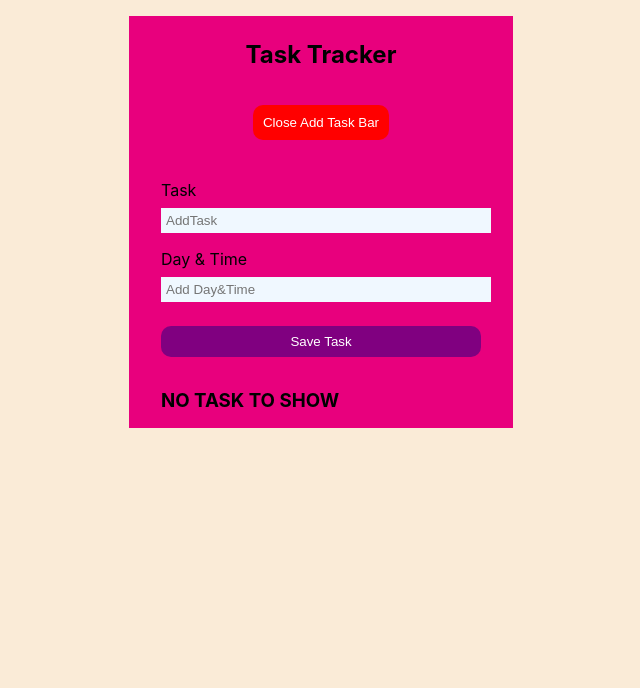
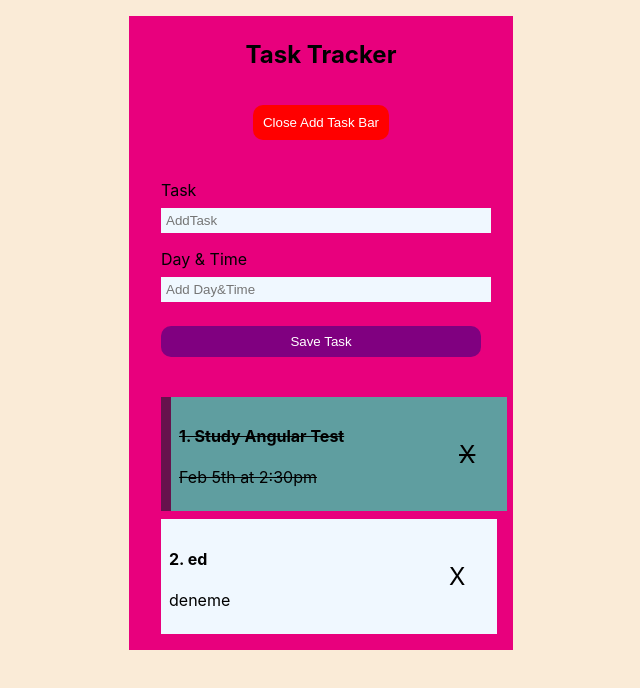
Before and after one commit to BedirhanTalhaKuzucu/taskManagerApp-Angular, an Angular app: page / in a window 1280 px wide. Shown: the top 688 px of the page, without its empty margins (319-959 px from the left). Built offline with nearby package versions, Linux system fonts and the light colour scheme; data requests are answered from the project's data file.

Commit message:
app comp test

```diff
--- a/src/app/app.component.ts
+++ b/src/app/app.component.ts
@@ -13,14 +13,14 @@ export class AppComponent implements OnInit {
   taskList: any = []
 
   constructor(
-    //  public service : TasklistService
+     public service : TasklistService
     ){}
 
   ngOnInit(): void {
-    // this.service.getTaskList("/tasks").subscribe((list)=>{
-    //   this.taskList = list
-    //   console.log(this.taskList.length )
-    // })
+    this.service.getTaskList("/tasks").subscribe((list)=>{
+      this.taskList = list
+      console.log(this.taskList.length )
+    })
   }
 
   openCloseMethod(value: any){
```
Also changed, not shown: 1 other file (tests, documents, lock files or other folders).
